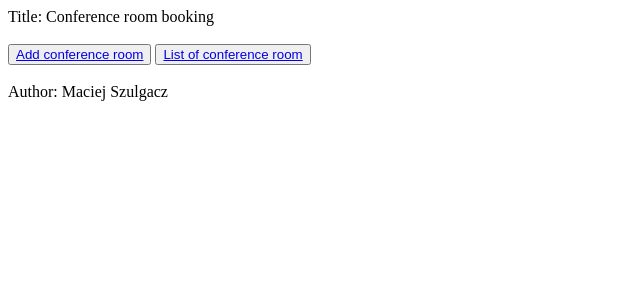
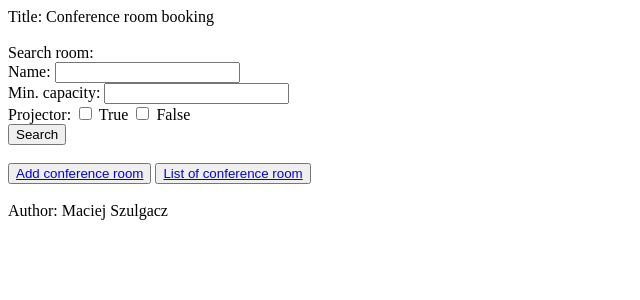
Before and after one commit to MaciejSzulgacz/Conference_room_Django, a Django app: page /base/ in a window 1280 px wide. Shown: the top 300 px of the page, without its empty margins (0-640 px from the left). Run offline with Django 3.2, Linux system fonts and the light colour scheme.

Commit message:
Searching added, finished

```diff
--- a/ConferenceRoom/templates/ConferenceRoom/Base_form.html
+++ b/ConferenceRoom/templates/ConferenceRoom/Base_form.html
@@ -6,8 +6,27 @@
 </head>
 <body>
     Title: Conference room booking<br><br>
-    <form action="/" method="post">
+    {% if message %}
+        {{ message }}<br><br>
+    {% endif %}
+    <form action="" method="post">
         {% csrf_token %}
+        Search room:<br>
+        Name: <input type="text" name="name"><br>
+        Min. capacity: <input type="number" name="capacity"><br>
+        Projector:
+        <input type="checkbox" name="projector" value="True"> <label>True</label>
+        <input type="checkbox" name="projector" value="False"> <label>False</label><br>
+        <input type="submit" name="submit" value="Search"><br><br>
+    </form>
+    {% if my_rooms %}
+        {% for room in my_rooms %}
+            Name: <a href="http://127.0.0.1:8000/room/details/{{ room.id }}">{{ room.name }}</a><br>
+            Capacity: {{ room.capacity }} <br>
+            Projector: {{ room.projector }} <br>
+            <br>
+        {% endfor %}
+    {% endif %}
     <button type="button">
     <a href="http://localhost:8000/room/new/">Add conference room</a><br>
     </button>
@@ -16,6 +35,5 @@
     </button>
     <br><br>
     Author: Maciej Szulgacz
-    </form>
 </body>
 </html>
--- a/ConferenceRoom/templates/ConferenceRoom/Edit_room.html
+++ b/ConferenceRoom/templates/ConferenceRoom/Edit_room.html
@@ -5,6 +5,9 @@
     <title>Edit room</title>
 </head>
 <body>
+    {% if message %}
+        {{ message }}
+    {% endif %}
     <form action="" method="post">
         {% csrf_token %}
         <label>New conference room name:</label>
--- a/ConferenceRoom/templates/ConferenceRoom/List_of_rooms.html
+++ b/ConferenceRoom/templates/ConferenceRoom/List_of_rooms.html
@@ -20,9 +20,9 @@
         Capacity: {{ room.capacity }} <br>
         Projector: {{ room.projector }} <br>
         {% if room.reserved %}
-            Zarezerwowana
+            Booked
         {% else %}
-            Dostępna
+            Available
         {% endif %}
         <br>
     {% endfor %}
--- a/ConferenceRoom/views.py
+++ b/ConferenceRoom/views.py
@@ -1,3 +1,4 @@
+from django.db import IntegrityError
 from django.shortcuts import render, redirect
 from .models import Rooms, Booking
 from django.views import View
@@ -11,7 +12,38 @@ class BaseView(View):
         return render(request, self.template_name)
 
     def post(self, request, *args, **kwargs):
-        return render(request, self.template_name)
+        name = request.POST.get('name')
+        capacity = request.POST.get('capacity')
+        if capacity:
+            capacity = int(capacity)
+            if capacity < 1:
+                message = "Capacity should be more than zero."
+                return render(request, self.template_name, {'message': message})
+        projector = request.POST.get('projector')
+        if name:
+            if capacity:
+                if projector:
+                    my_rooms = Rooms.objects.filter(name=name, capacity__gte=capacity, projector=projector)
+                else:
+                    my_rooms = Rooms.objects.filter(name=name, capacity__gte=capacity)
+            elif projector:
+                my_rooms = Rooms.objects.filter(name=name, projector=projector)
+            else:
+                my_rooms = Rooms.objects.filter(name=name)
+        elif capacity:
+            if projector:
+                my_rooms = Rooms.objects.filter(capacity__gte=capacity, projector=projector)
+            else:
+                my_rooms = Rooms.objects.filter(capacity__gte=capacity)
+        elif projector:
+            my_rooms = Rooms.objects.filter(projector=projector)
+        else:
+            message = "Fill in at least one field."
+            return render(request, self.template_name, {'message': message})
+        if not my_rooms:
+            message = "No conference room with such parameters."
+            return render(request, self.template_name, {'message': message})
+        return render(request, self.template_name, {'my_rooms': my_rooms})
 
 
 class NewRoomView(View):
@@ -59,8 +91,8 @@ class EditRoomView(View):
         if not name:
             message = "Enter the name."
             return render(request, self.template_name, {'message': message})
-        if not Rooms.objects.filter(id=my_id):
-            message = "Room does not exist."
+        if Rooms.objects.filter(name=name):
+            message = "Room already exist."
             return render(request, self.template_name, {'message': message})
         if not capacity > 0:
             message = "Capacity should be more than zero."
@@ -71,6 +103,9 @@ class EditRoomView(View):
             room.capacity = capacity
             room.projector = projector
             room.save()
+        else:
+            message = "Enter all fields."
+            return render(request, self.template_name, {'message': message})
         return redirect('/list-of-rooms/')
 
 
@@ -89,12 +124,15 @@ class ReserveRoomView(View):
         if Booking.objects.filter(id=my_id, date=my_date):
             message = "Room is already booked."
             return render(request, self.template_name, {'message': message})
-        print(my_date)
-        print(datetime.date.today())
         if my_date < str(datetime.date.today()):
             message = "Choose future date."
+            reservations = Booking.objects.filter(rooms=my_id).order_by('date')
+            return render(request, self.template_name, {'message': message, 'reservations': reservations})
+        try:
+            Booking.objects.create(date=my_date, rooms=my_room, comment=comment)
+        except IntegrityError:
+            message = "Room on this day is already booked."
             return render(request, self.template_name, {'message': message})
-        Booking.objects.create(date=my_date, rooms=my_room, comment=comment)
         return redirect('/list-of-rooms/')
 
 
```
Also changed, not shown: db.sqlite3. Lines whose indentation alone changed are shown as unchanged.
